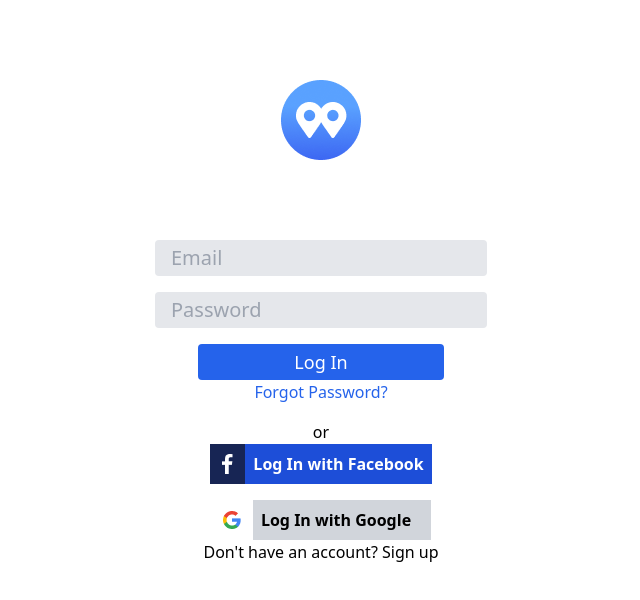
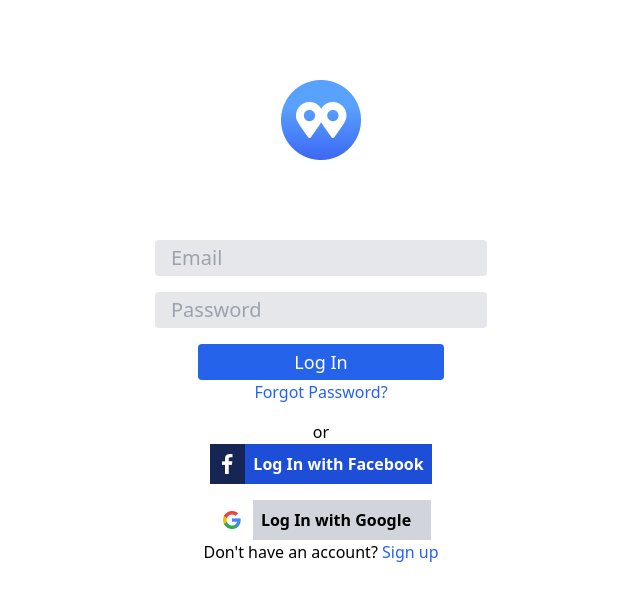
Before and after one commit to KenUdoudo/Log-In, a React (Vite) app: page /LogIn in a window 1280 px wide. Shown: the top 600 px of the page, without its empty margins (319-959 px from the left). Built offline with nearby package versions, Linux system fonts and the light colour scheme.

Commit message:
link css

```diff
--- a/src/Login.jsx
+++ b/src/Login.jsx
@@ -25,7 +25,7 @@ const SignUp = () => {
           <img src={ google } className='px-3  py-2'/>
           <p className='bg-gray-300 pr-5 pl-2 py-2 text-base font-semibold'>Log In with Google</p>
         </div>
-        <p>Don't have an account? <span>Sign up</span></p>
+        <p>Don't have an account? <Link to='./SignUp'><span className='text-blue-600'>Sign up</span></Link></p>
     </div>
   );
 }
```
